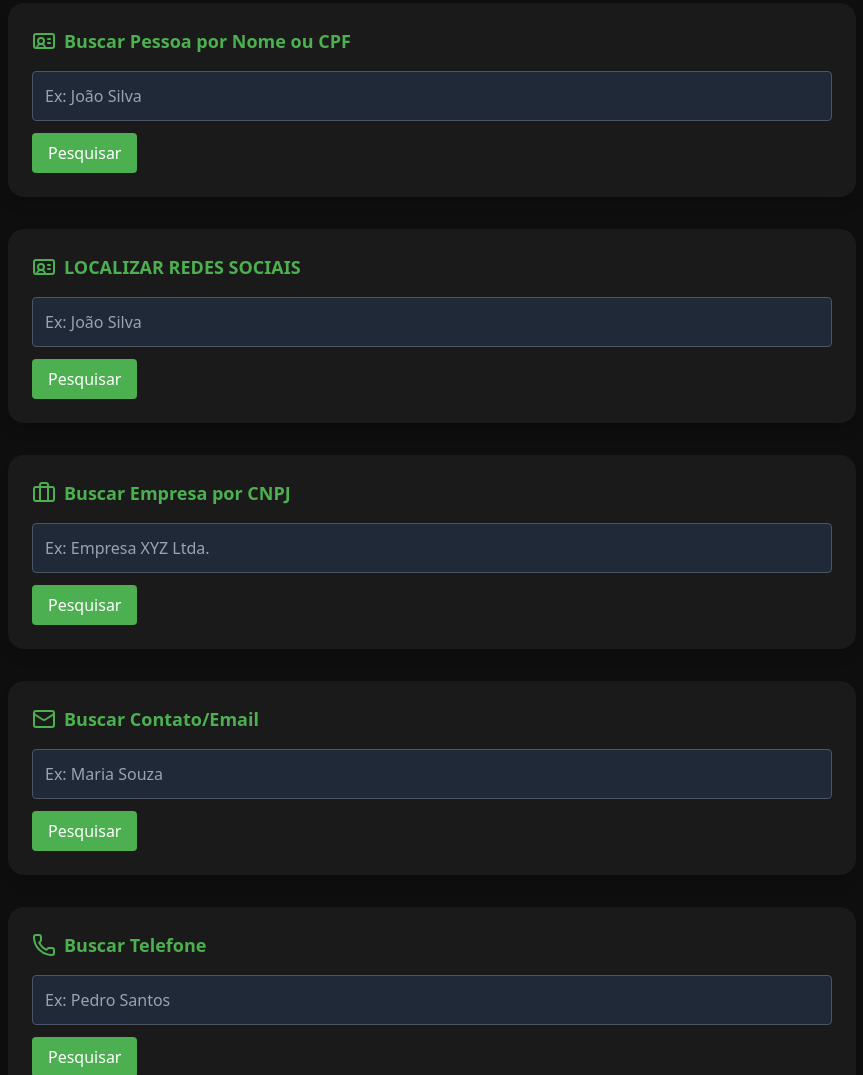
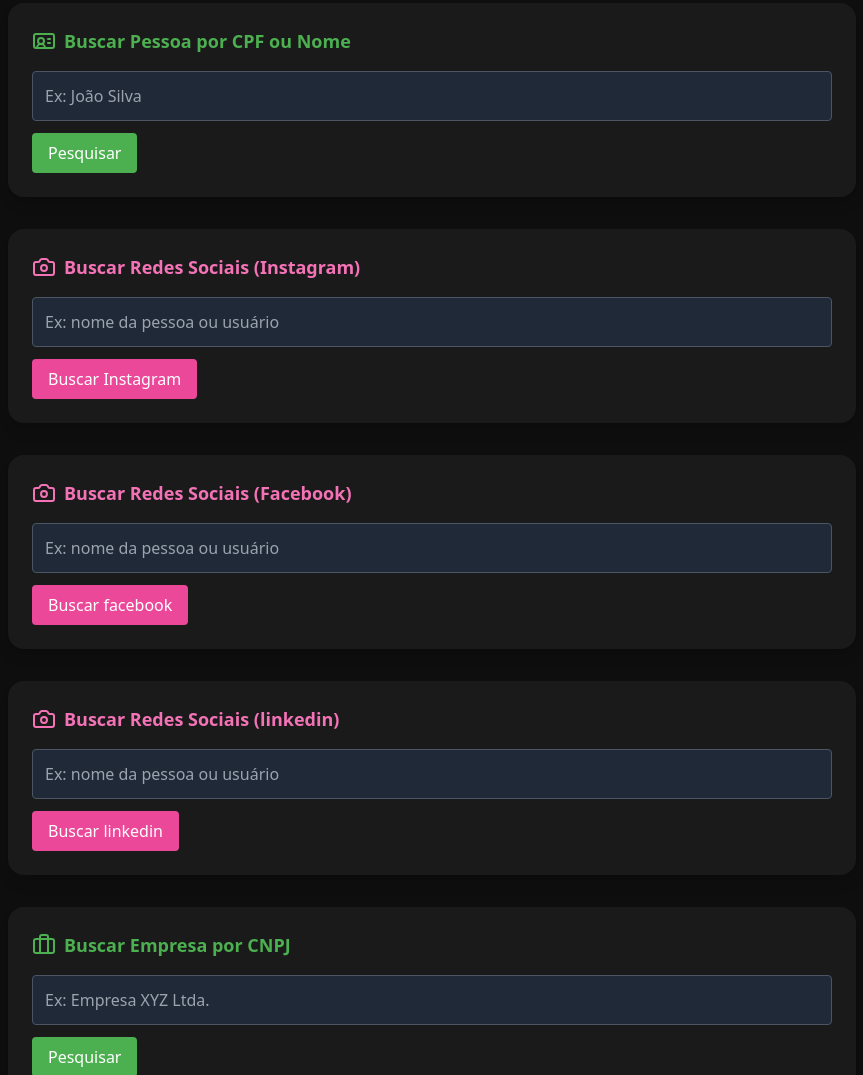
Before and after one commit to Vitor83-crtl/OpInfo, a plain HTML site: page index.html in a window 1280 px wide. Shown: the part 349-1424 px from the top of the page, without its empty margins (208-1071 px from the left). Drawn offline with nearby package versions, Linux system fonts and the light colour scheme.

Commit message:
Update index.html

```diff
--- a/index.html
+++ b/index.html
@@ -1,4 +1,3 @@
-
 <!DOCTYPE html>
 <html lang="pt-BR" class="dark">
 <head>
@@ -6,8 +5,10 @@
   <meta name="viewport" content="width=device-width, initial-scale=1.0" />
   <title>Busca Avançada OSINT</title>
 
-  <!-- Favicon -->
-  <link rel="icon" type="image/x-icon" href="simbolo.ico" />
+    <!-- Favicon com ícone melhorado -->
+  <link rel="icon" type="image/png" href="simbolo.png" />
+  <link rel="apple-touch-icon" href="simbolo.png">
+  <meta name="theme-color" content="#4CAF50" />
 
    <!-- Estilos e ícones -->
   <script src="https://unpkg.com/lucide@latest"></script>
@@ -28,7 +29,6 @@
     };
   </script>
 </head>
-
 <body class="bg-darkBg text-white font-sans">
   <div class="max-w-4xl mx-auto p-6">
 
@@ -43,11 +43,11 @@
 
     <div class="space-y-8">
 
-      <!-- CPF -->
+      <!-- CPF/NOME -->
       <div class="bg-darkCard p-6 rounded-2xl shadow-lg">
         <div class="flex items-center gap-2 mb-4">
           <i data-lucide="id-card" class="text-primary"></i>
-          <h3 class="text-lg font-semibold text-primary">Buscar Pessoa por Nome ou CPF</h3>
+          <h3 class="text-lg font-semibold text-primary">Buscar Pessoa por CPF ou Nome</h3>
         </div>
         <form action="https://www.google.com/search" method="get" target="_blank" onsubmit="formatSearch('personNameCPF', 'personNameCPF_hidden', 'CPF')">
           <input id="personNameCPF" type="text" placeholder="Ex: João Silva" class="w-full bg-gray-800 border border-gray-600 p-3 rounded mb-3" required>
@@ -56,16 +56,42 @@
         </form>
       </div>
 
-	   <!-- LOCALIZAR REDES SOCIAIS-->
+	  <!-- Redes Sociais (Instagram) -->
 <div class="bg-darkCard p-6 rounded-2xl shadow-lg">
   <div class="flex items-center gap-2 mb-4">
-          <i data-lucide="id-card" class="text-primary"></i>
-          <h3 class="text-lg font-semibold text-primary">LOCALIZAR REDES SOCIAIS</h3>
+    <i data-lucide="camera" class="text-pink-400"></i>
+    <h3 class="text-lg font-semibold text-pink-400">Buscar Redes Sociais (Instagram)</h3>
   </div>
-        <form action="https://www.google.com/search" method="get" target="_blank" onsubmit="return formatSearch(this, 'CPF')">
-          <input type="text" name="query" placeholder="Ex: João Silva" class="w-full bg-gray-800 border border-gray-600 p-3 rounded mb-3" required>
-          <input type="hidden" name="as_q">
-          <button class="bg-primary hover:bg-green-600 px-4 py-2 rounded text-white">Pesquisar</button>
+  <form action="https://www.google.com/search" method="get" target="_blank" onsubmit="formatSearch('socialInstagram', 'socialInstagram_hidden', 'site:instagram.com')">
+    <input id="socialInstagram" type="text" placeholder="Ex: nome da pessoa ou usuário" class="w-full bg-gray-800 border border-gray-600 p-3 rounded mb-3" required>
+    <input type="hidden" name="as_q" id="socialInstagram_hidden">
+    <button class="bg-pink-500 hover:bg-pink-600 px-4 py-2 rounded text-white">Buscar Instagram</button>
+  </form>
+</div>
+
+	  <!-- Redes Sociais (Facebook) -->
+<div class="bg-darkCard p-6 rounded-2xl shadow-lg">
+  <div class="flex items-center gap-2 mb-4">
+    <i data-lucide="camera" class="text-pink-400"></i>
+    <h3 class="text-lg font-semibold text-pink-400">Buscar Redes Sociais (Facebook)</h3>
+  </div>
+  <form action="https://www.google.com/search" method="get" target="_blank" onsubmit="formatSearch('socialfacebook', 'socialfacebook_hidden', 'site:facebook.com')">
+    <input id="socialfacebook" type="text" placeholder="Ex: nome da pessoa ou usuário" class="w-full bg-gray-800 border border-gray-600 p-3 rounded mb-3" required>
+    <input type="hidden" name="as_q" id="socialfacebook_hidden">
+    <button class="bg-pink-500 hover:bg-pink-600 px-4 py-2 rounded text-white">Buscar facebook</button>
+  </form>
+</div>
+
+<!-- Redes Sociais (linkedin) -->
+<div class="bg-darkCard p-6 rounded-2xl shadow-lg">
+  <div class="flex items-center gap-2 mb-4">
+    <i data-lucide="camera" class="text-pink-400"></i>
+    <h3 class="text-lg font-semibold text-pink-400">Buscar Redes Sociais (linkedin)</h3>
+  </div>
+  <form action="https://www.google.com/search" method="get" target="_blank" onsubmit="formatSearch('sociallinkedin', 'sociallinkedin_hidden', 'site:linkedin.com')">
+    <input id="sociallinkedin" type="text" placeholder="Ex: nome da pessoa ou usuário" class="w-full bg-gray-800 border border-gray-600 p-3 rounded mb-3" required>
+    <input type="hidden" name="as_q" id="sociallinkedin_hidden">
+    <button class="bg-pink-500 hover:bg-pink-600 px-4 py-2 rounded text-white">Buscar linkedin</button>
   </form>
 </div>
 
```
Lines whose indentation alone changed are shown as unchanged.
